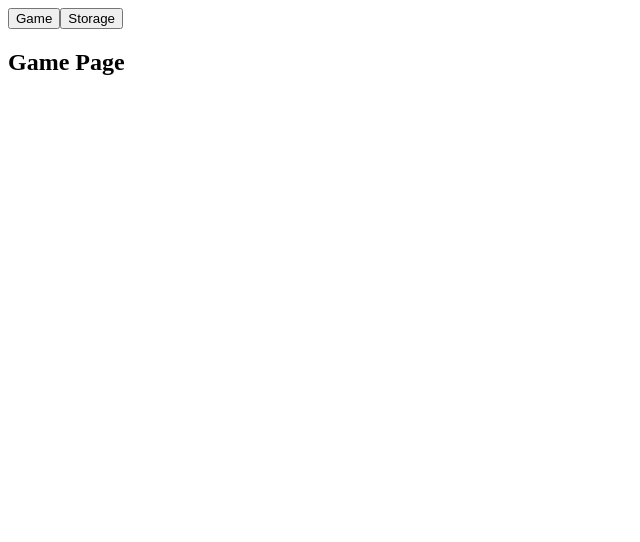
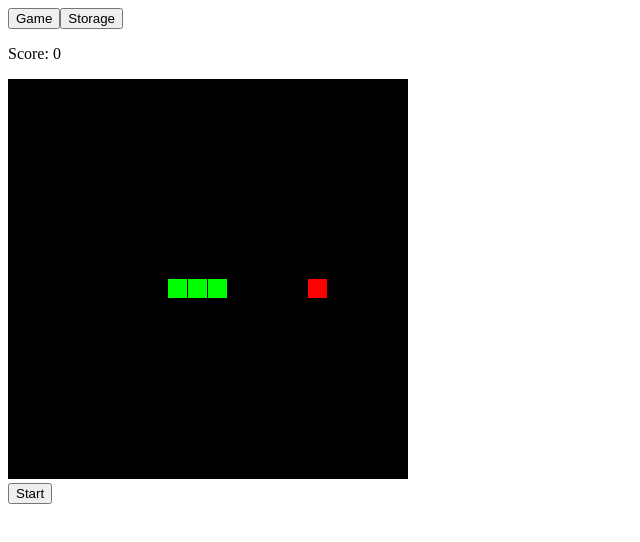
Before and after one commit to Wendigo11235/space-snek, a React (Vite) app: page / in a window 1280 px wide. Shown: the top 542 px of the page, without its empty margins (0-640 px from the left). Built offline with nearby package versions, Linux system fonts and the light colour scheme.

Commit message:
basic gameplay

```diff
--- a/src/pages/Game.jsx
+++ b/src/pages/Game.jsx
@@ -1,5 +1,129 @@
+import { useState, useEffect, useRef, useCallback } from 'react'
+
+const CELL = 20
+const COLS = 20
+const ROWS = 20
+
 function Game() {
-    return <h2>Game Page</h2>
+  const canvasRef = useRef(null)
+  const [running, setRunning] = useState(false)
+  const [score, setScore] = useState(0)
+  const [gameOver, setGameOver] = useState(false)
+
+  const snake = useRef([{ x: 10, y: 10 }, { x: 9, y: 10 }, { x: 8, y: 10 }])
+  const dir = useRef({ x: 1, y: 0 })
+  const nextDir = useRef({ x: 1, y: 0 })
+  const apple = useRef({ x: 15, y: 10 })
+  const scoreRef = useRef(0)
+
+  function randomCell() {
+    return {
+      x: Math.floor(Math.random() * COLS),
+      y: Math.floor(Math.random() * ROWS)
+    }
+  }
+
+  function draw() {
+    const canvas = canvasRef.current
+    if (!canvas) return
+    const ctx = canvas.getContext('2d')
+
+    ctx.fillStyle = '#000'
+    ctx.fillRect(0, 0, canvas.width, canvas.height)
+
+    ctx.fillStyle = '#00ff00'
+    snake.current.forEach(seg => {
+      ctx.fillRect(seg.x * CELL, seg.y * CELL, CELL - 1, CELL - 1)
+    })
+
+    ctx.fillStyle = '#ff0000'
+    ctx.fillRect(apple.current.x * CELL, apple.current.y * CELL, CELL - 1, CELL - 1)
+  }
+
+  const tick = useCallback(() => {
+    dir.current = nextDir.current
+    const head = {
+      x: snake.current[0].x + dir.current.x,
+      y: snake.current[0].y + dir.current.y
+    }
+
+    if (
+      head.x < 0 || head.x >= COLS ||
+      head.y < 0 || head.y >= ROWS ||
+      snake.current.some(s => s.x === head.x && s.y === head.y)
+    ) {
+      setRunning(false)
+      setGameOver(true)
+      return
+    }
+
+    snake.current = [head, ...snake.current]
+
+    if (head.x === apple.current.x && head.y === apple.current.y) {
+      scoreRef.current += 1
+      setScore(scoreRef.current)
+      apple.current = randomCell()
+    } else {
+      snake.current = snake.current.slice(0, -1)
+    }
+
+    draw()
+  }, [])
+
+  useEffect(() => {
+    if (!running) return
+    const loop = setInterval(tick, 150)
+    return () => clearInterval(loop)
+  }, [running, tick])
+
+  useEffect(() => {
+    const handleKey = (e) => {
+      const map = {
+        w: { x: 0, y: -1 }, W: { x: 0, y: -1 }, ArrowUp: { x: 0, y: -1 },
+        s: { x: 0, y: 1 },  S: { x: 0, y: 1 },  ArrowDown: { x: 0, y: 1 },
+        a: { x: -1, y: 0 }, A: { x: -1, y: 0 }, ArrowLeft: { x: -1, y: 0 },
+        d: { x: 1, y: 0 },  D: { x: 1, y: 0 },  ArrowRight: { x: 1, y: 0 },
+      }
+      const newDir = map[e.key]
+      if (!newDir) return
+      const cur = dir.current
+      if (newDir.x === -cur.x || newDir.y === -cur.y) return
+      nextDir.current = newDir
+    }
+    window.addEventListener('keydown', handleKey)
+    return () => window.removeEventListener('keydown', handleKey)
+  }, [])
+
+  function startGame() {
+    snake.current = [{ x: 10, y: 10 }, { x: 9, y: 10 }, { x: 8, y: 10 }]
+    dir.current = { x: 1, y: 0 }
+    nextDir.current = { x: 1, y: 0 }
+    apple.current = randomCell()
+    scoreRef.current = 0
+    setScore(0)
+    setGameOver(false)
+    setRunning(true)
+  }
+
+  useEffect(() => {
+    draw()
+  }, [])
+
+  return (
+    <div>
+      <p>Score: {score}</p>
+      {gameOver && <p>Game Over</p>}
+      <canvas
+        ref={canvasRef}
+        width={COLS * CELL}
+        height={ROWS * CELL}
+      />
+      <br />
+      <button onClick={startGame}>
+        {gameOver ? 'Play Again' : 'Start'}
+      </button>
+    </div>
+  )
 }
 
 export default Game
```
